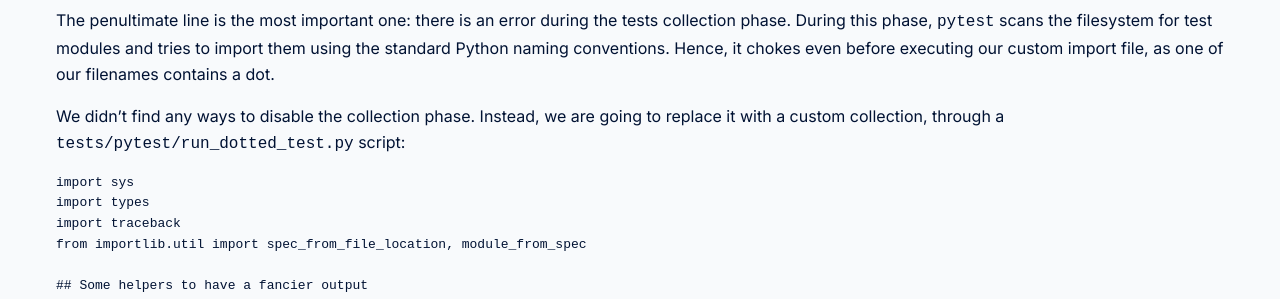
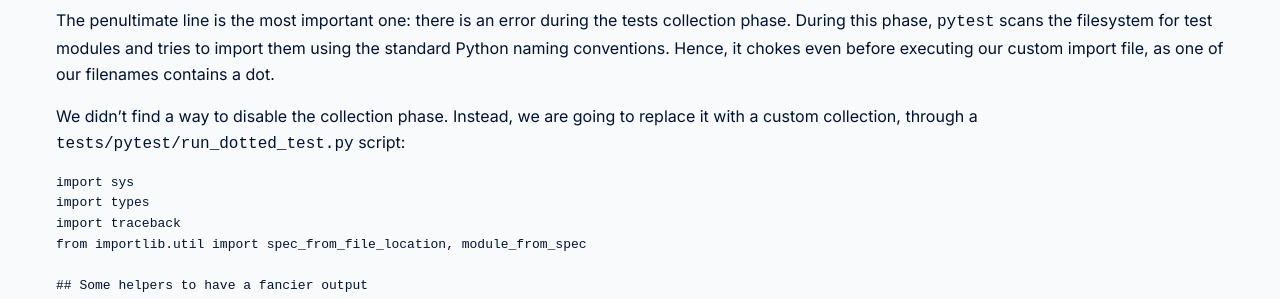
Before and after one commit to tint-ai/tint-ai.github.io, a Jekyll site: the page built from posts/2025/04/14/testing-python-modules-containing-dots-in-filepaths.md, in a window 1280 px wide and 900 px high, scrolled down 3796 px. Shown: the part 154-453 px from the top of the window. Built offline with Jekyll 4.4.1, drawn with Linux system fonts in a browser that asks for light colours; our own code applies the rules of GitHub Pages for plain Markdown files.

Commit message:
Update posts/2025/04/14/testing-python-modules-containing-dots-in-filepaths.md
Co-authored-by: Kyle Witt <133714858+kyle-514@users.noreply.github.com>

````diff
--- a/posts/2025/04/14/testing-python-modules-containing-dots-in-filepaths.md
+++ b/posts/2025/04/14/testing-python-modules-containing-dots-in-filepaths.md
@@ -172,7 +172,7 @@ ERROR f/import_flow.flow/import_data.inline_script_test.py
 
 The penultimate line is the most important one: there is an error during the tests collection phase. During this phase, `pytest` scans the filesystem for test modules and tries to import them using the standard Python naming conventions. Hence, it chokes even before executing our custom import file, as one of our filenames contains a dot.
 
-We didn't find any ways to disable the collection phase. Instead, we are going to replace it with a custom collection, through a `tests/pytest/run_dotted_test.py` script:
+We didn't find a way to disable the collection phase. Instead, we are going to replace it with a custom collection, through a `tests/pytest/run_dotted_test.py` script:
 
 ```py
 import sys
````
